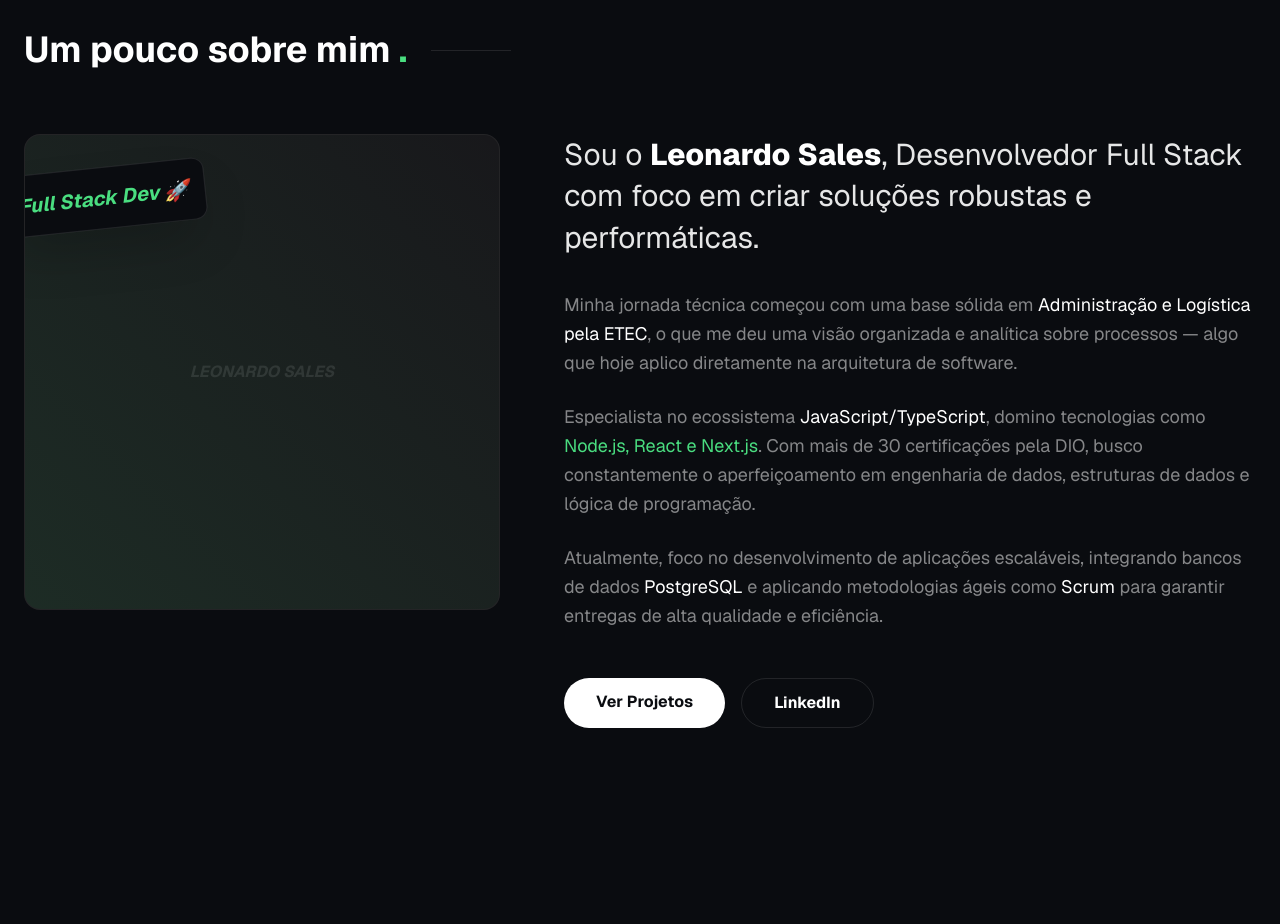
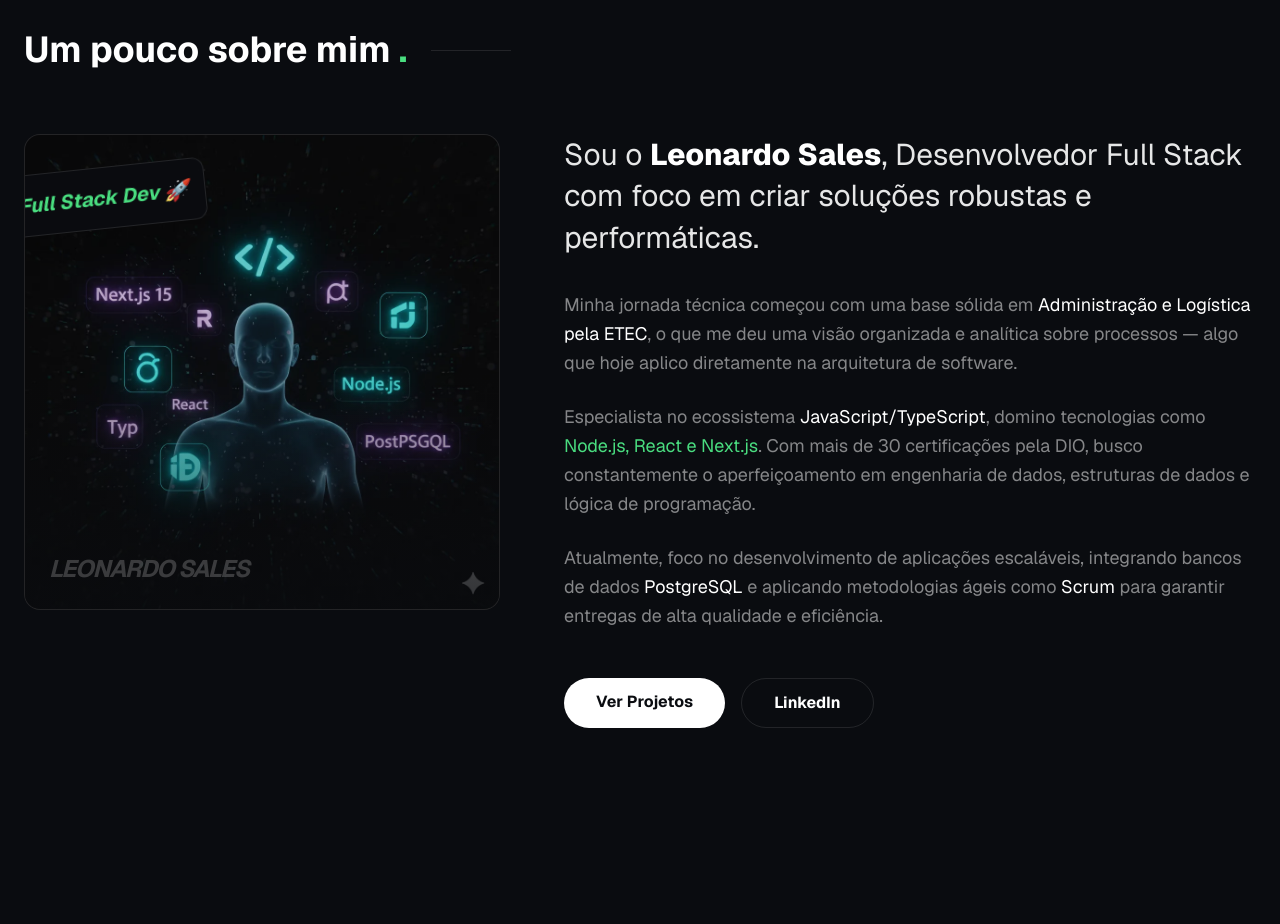
Before and after one commit to LeonardoSalees/leonardosales, a Next.js app: page / in a window 1280 px wide. Shown: the part 920-1844 px from the top of the page. Built offline with nearby package versions, Linux system fonts and the light colour scheme.

Commit message:
design: add banner

```diff
--- a/src/components/About.tsx
+++ b/src/components/About.tsx
@@ -1,3 +1,5 @@
+import Image from "next/image";
+
 const About = () => {
   return (
     <section id="about" className="py-24 px-6 max-w-7xl mx-auto">
@@ -7,49 +9,92 @@
       </h3>
 
       <div className="grid grid-cols-1 md:grid-cols-12 gap-16 items-start">
-
         {/* Lado Esquerdo */}
         <div className="md:col-span-5 relative group">
           <div className="aspect-square bg-zinc-900 border border-white/5 rounded-2xl overflow-hidden relative">
-            <div className="absolute inset-0 bg-gradient-to-tr from-brand-cyan/20 to-transparent opacity-50" />
+            {/* A Imagem Gerada */}
+            <Image
+              src="/banner.webp" // Coloque a imagem na pasta public
+              alt="Leonardo Sales Tech Stack"
+              fill
+              className="object-cover opacity-80 group-hover:scale-105 transition-transform duration-500"
+              priority
+            />
 
-            <div className="absolute top-8 -left-6 bg-brand-dark border border-white/10 p-4 rounded-xl shadow-2xl transform -rotate-6 group-hover:rotate-0 transition-transform z-10">
-               <span className="text-brand-cyan text-xl font-bold italic text-nowrap">Full Stack Dev 🚀</span>
+            {/* Overlay de gradiente para dar profundidade */}
+            <div className="absolute inset-0 bg-gradient-to-t from-brand-dark via-transparent to-transparent opacity-60" />
+
+            {/* Badge Flutuante */}
+            <div className="absolute top-8 -left-6 bg-brand-dark/90 backdrop-blur-md border border-white/10 p-4 rounded-xl shadow-2xl transform -rotate-6 group-hover:rotate-0 transition-all z-10">
+              <span className="text-brand-cyan text-xl font-bold italic text-nowrap">
+                Full Stack Dev 🚀
+              </span>
             </div>
 
-            <div className="flex items-center justify-center h-full text-white/10 font-bold italic">
-               LEONARDO SALES
+            {/* Nome em marca d'água (opcional, já que a imagem tem muita informação) */}
+            <div className="absolute bottom-6 left-6 text-white/20 font-bold italic tracking-tighter text-2xl group-hover:text-brand-cyan/40 transition-colors">
+              LEONARDO SALES
             </div>
+
+            {/* Brilho extra no hover */}
+            <div className="absolute inset-0 bg-brand-cyan/5 opacity-0 group-hover:opacity-100 transition-opacity pointer-events-none" />
           </div>
         </div>
 
         {/* Lado Direito: Baseado no seu perfil real */}
         <div className="md:col-span-7 space-y-8">
           <p className="text-2xl md:text-3xl text-white/90 leading-snug">
-            Sou o <strong className="text-white font-extrabold">Leonardo Sales</strong>, Desenvolvedor Full Stack com foco em criar soluções robustas e performáticas.
+            Sou o{" "}
+            <strong className="text-white font-extrabold">
+              Leonardo Sales
+            </strong>
+            , Desenvolvedor Full Stack com foco em criar soluções robustas e
+            performáticas.
           </p>
 
           <div className="space-y-6 text-lg text-white/50 leading-relaxed">
             <p>
-              Minha jornada técnica começou com uma base sólida em <span className="text-white">Administração e Logística pela ETEC</span>, o que me deu uma visão organizada e analítica sobre processos — algo que hoje aplico diretamente na arquitetura de software.
+              Minha jornada técnica começou com uma base sólida em{" "}
+              <span className="text-white">
+                Administração e Logística pela ETEC
+              </span>
+              , o que me deu uma visão organizada e analítica sobre processos —
+              algo que hoje aplico diretamente na arquitetura de software.
             </p>
 
             <p>
-              Especialista no ecossistema <span className="text-white">JavaScript/TypeScript</span>, domino tecnologias como <span className="text-brand-cyan">Node.js, React e Next.js</span>. Com mais de 30 certificações pela DIO, busco constantemente o aperfeiçoamento em engenharia de dados, estruturas de dados e lógica de programação.
+              Especialista no ecossistema{" "}
+              <span className="text-white">JavaScript/TypeScript</span>, domino
+              tecnologias como{" "}
+              <span className="text-brand-cyan">Node.js, React e Next.js</span>.
+              Com mais de 30 certificações pela DIO, busco constantemente o
+              aperfeiçoamento em engenharia de dados, estruturas de dados e
+              lógica de programação.
             </p>
 
             <p>
-              Atualmente, foco no desenvolvimento de aplicações escaláveis, integrando bancos de dados <span className="text-white">PostgreSQL</span> e aplicando metodologias ágeis como <span className="text-white">Scrum</span> para garantir entregas de alta qualidade e eficiência.
+              Atualmente, foco no desenvolvimento de aplicações escaláveis,
+              integrando bancos de dados{" "}
+              <span className="text-white">PostgreSQL</span> e aplicando
+              metodologias ágeis como <span className="text-white">Scrum</span>{" "}
+              para garantir entregas de alta qualidade e eficiência.
             </p>
           </div>
 
           <div className="pt-4 flex gap-4">
-             <a href="#projects" className="inline-block px-8 py-3 bg-white text-brand-dark font-bold rounded-full hover:bg-brand-cyan transition-colors">
-               Ver Projetos
-             </a>
-             <a href="https://www.linkedin.com/in/leonardo-sales-da-silva-0a47a01a3/" target="_blank" className="inline-block px-8 py-3 border border-white/10 text-white font-bold rounded-full hover:bg-white/5 transition-colors">
-               LinkedIn
-             </a>
+            <a
+              href="#projects"
+              className="inline-block px-8 py-3 bg-white text-brand-dark font-bold rounded-full hover:bg-brand-cyan transition-colors"
+            >
+              Ver Projetos
+            </a>
+            <a
+              href="https://www.linkedin.com/in/leonardo-sales-da-silva-0a47a01a3/"
+              target="_blank"
+              className="inline-block px-8 py-3 border border-white/10 text-white font-bold rounded-full hover:bg-white/5 transition-colors"
+            >
+              LinkedIn
+            </a>
           </div>
         </div>
       </div>
```
Also changed, not shown: public/banner.webp (added).
